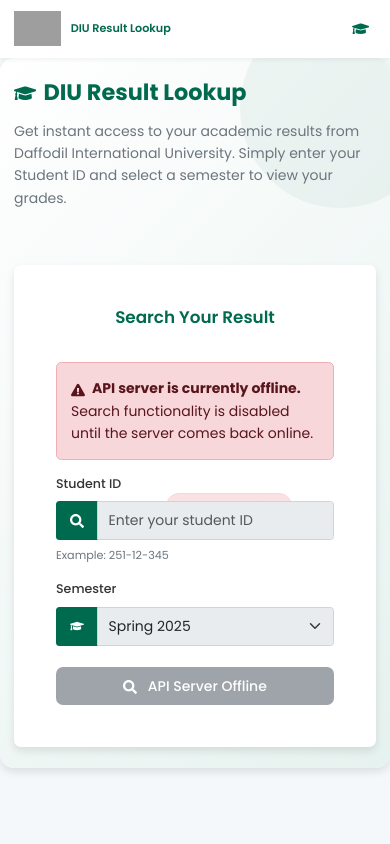
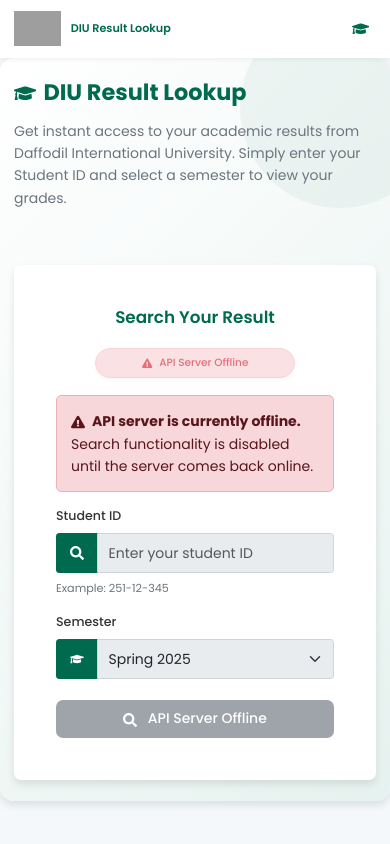
Before and after one commit to joynalbokhsho/diu-result-lookup-react, a React (Create React App) app: page / in a window 390 px wide. Shown: the top 844 px of the page. Built offline with nearby package versions, Linux system fonts and the light colour scheme; no server answers; grey boxes are pictures that could not be loaded.

Commit message:
Add server status wrapper styles and integrate into Hero component --

```diff
--- a/src/assets/styles.css
+++ b/src/assets/styles.css
@@ -683,6 +683,50 @@
   }
 }
 
+/* Server Status Wrapper Styles */
+.server-status-wrapper {
+  display: flex;
+  justify-content: center;
+  margin-bottom: 1.5rem;
+  width: 100%;
+}
+
+.server-status-wrapper .server-status {
+  position: static !important;
+  transform: none !important;
+  margin: 0 !important;
+  width: auto;
+}
+
+.server-status-wrapper .status-badge {
+  display: inline-flex;
+  align-items: center;
+  justify-content: center;
+  padding: 0.4rem 1rem;
+  border-radius: 20px;
+  transition: all 0.2s ease;
+  min-width: 130px;
+  text-align: center;
+  font-weight: 500;
+}
+
+@media (max-width: 576px) {
+  .server-status-wrapper {
+    margin-bottom: 1.2rem;
+  }
+
+  .server-status-wrapper .server-status {
+    width: 100%;
+    display: flex;
+    justify-content: center;
+  }
+
+  .server-status-wrapper .status-badge {
+    width: 100%;
+    max-width: 200px;
+  }
+}
+
 @media print {
     @page {
         size: A4 portrait;
--- a/src/components/Hero.jsx
+++ b/src/components/Hero.jsx
@@ -28,7 +28,7 @@
             <div className="card-body">
               <h4 className="card-title">Search Your Result</h4>
 
-              <div className="mb-3 d-flex justify-content-center">
+              <div className="server-status-wrapper">
                 <ServerStatus onStatusChange={setServerOnline} />
               </div>
 
```
